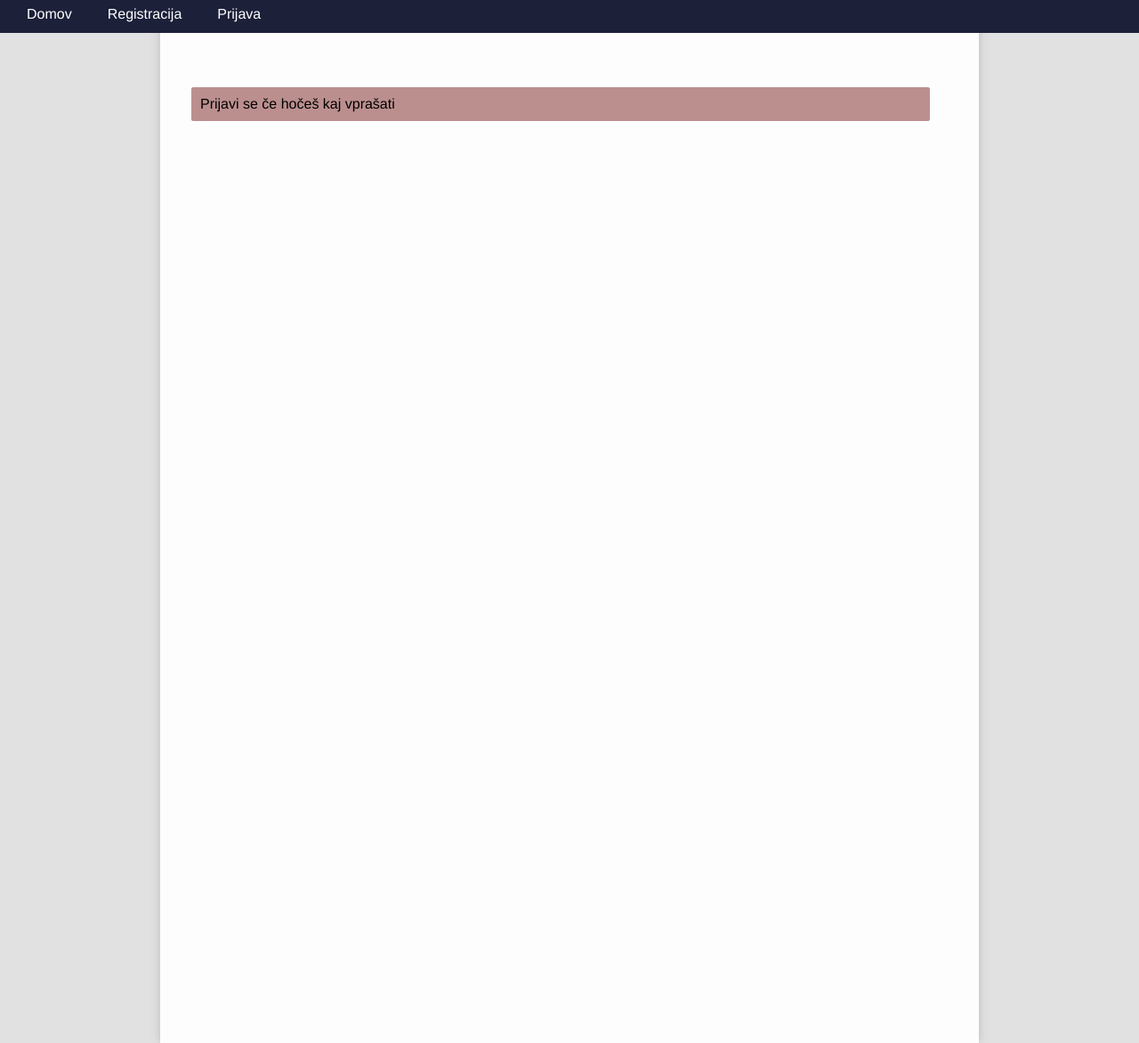
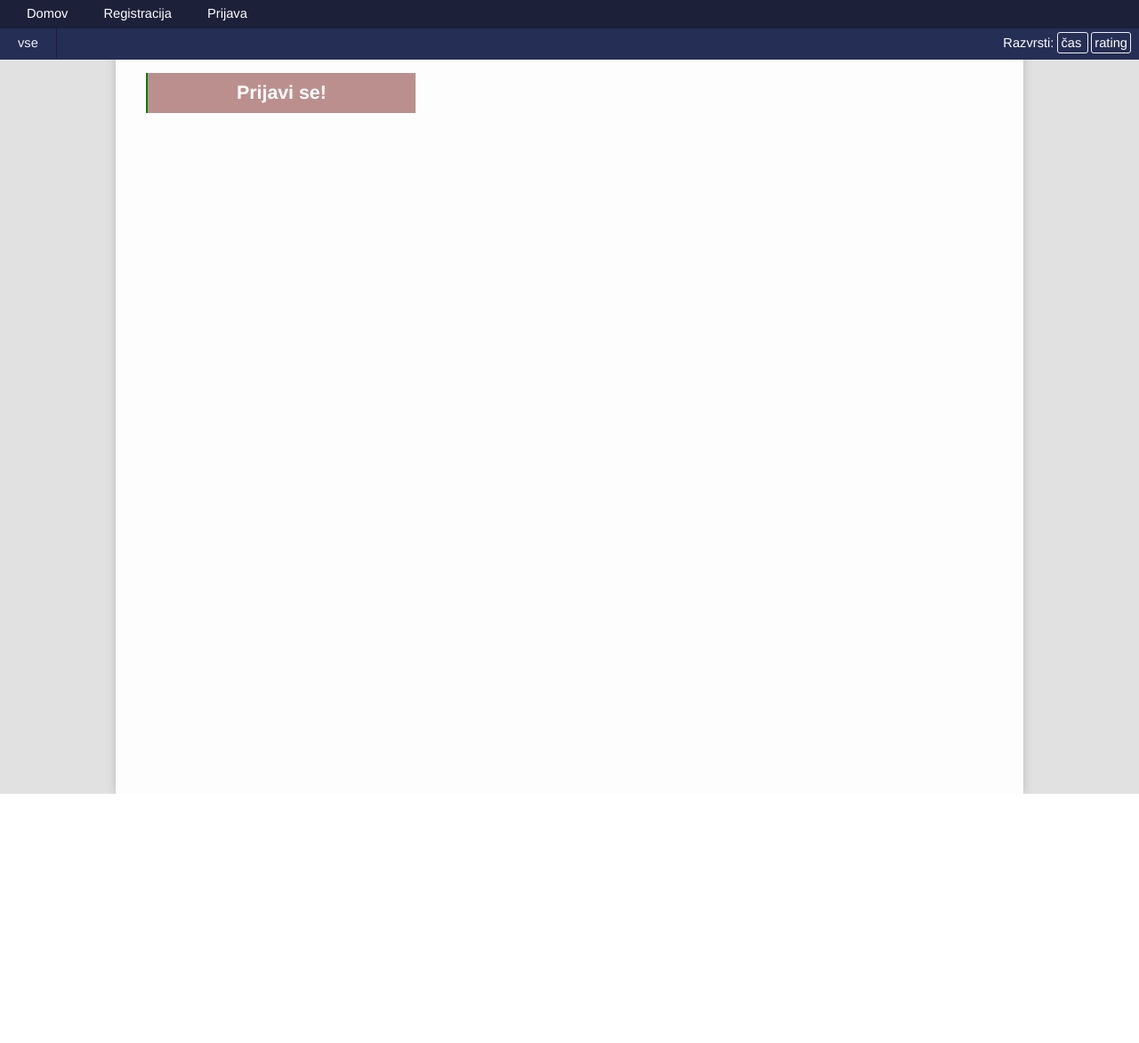
Before and after one commit to Gregor-P/vprasanja-odgovori, a PHP site: page /vprasanja-odgovori/ in a window 1280 px wide. Shown: the whole page at 89% size. After the commit the page ends 892 px from the top, so only its background shows below. Run offline with PHP 8.4, Linux system fonts and the light colour scheme; data that the repository does not hold is empty.

Commit message:
zadnji popravki
side bar dodan, spremembe sortiranja, css...

```diff
--- a/comments.php
+++ b/comments.php
@@ -10,7 +10,7 @@
         <form action="insert_comment.php" method="POST">
             <input type="hidden" name="parent_id" value="'. $answer_id .'"/>
 
-            <textarea required="required" id="comment-field" name="comment" rows="3" cols="50" style="resize:none;"></textarea>
+            <textarea required="required" id="comment-field" name="comment" rows="3" cols="50"></textarea>
             <br/>
             <input type="submit" value="Odgovori"/>
         </form>
@@ -30,7 +30,7 @@
 
 function commentBlock(PDO $pdo, $row, $isReply = 0, $onIndex = 0){
     if($isReply == 1){
-        echo '<span class="comment"><div class="question-block">';
+        echo '<div class="reply-block" style="margin-left: 50px">';
     }
     else{
         echo '<div class="question-block">';
@@ -45,7 +45,6 @@
     if(isset($_SESSION['user_id'])){
         if($row['user_id']==$_SESSION['user_id'] || $_SESSION['admin'] == 1){
             echo '<a style="float: right;" href="delete_comment.php?id='. $row['post_id'] .'"> X </a>';
-            echo '<br/>';
         }
     }
 
@@ -59,7 +58,7 @@
     }
     echo '</p> </div>';
     if($isReply == 1){
-        echo '</span>';
+        echo '';
     }
 }
 
@@ -67,8 +66,8 @@
     $stmt = $pdo->prepare("SELECT *, p.id AS post_id FROM posts p "
             . "INNER JOIN users u ON u.id = p.user_id "
             //. "INNER JOIN users_posts r ON r.post_id = p.id "
-            . "WHERE p.parent_id = ? ");
-            //. "ORDER BY count(r.id) DESC");
+            . "WHERE p.parent_id = ? "
+            . "ORDER BY p.ratings DESC");
     $stmt->execute([$post_id]);
 
     while($odgovori = $stmt->fetch(PDO::FETCH_ASSOC)){
--- a/footer.php
+++ b/footer.php
@@ -1,3 +1,5 @@
+</div>
+</body>
+</html>
+
 <?php
-
-?>
--- a/header.php
+++ b/header.php
@@ -34,15 +34,17 @@
         echo '<a href="registration.php" class="header-btn"> Registracija </a>';
         echo '<a href="login.php" class="header-btn"> Prijava </a>';
     }
-    if($_SERVER['REQUEST_URI'] == "/vprasanja-odgovori/index.php" || isset($_GET['izbrano'])){
+    $s = $_SERVER['REQUEST_URI']; //zarad lepšga
+    if($s == "/vprasanja-odgovori/index.php" || $s == "/vprasanja-odgovori/" || isset($_GET['izbrano'])){
         include_once './topic_bar.php';
     }
 
 ?>
     </nav>
+
+    <div class="center">
+
     <?php
     if(isset($_SESSION['user_id'])){
         include_once './side_bar.php';
     }
-    ?>
-    <nav class="center">
--- a/index.php
+++ b/index.php
@@ -12,34 +12,27 @@
     $izbrano = " WHERE topic_id = ". $_GET['izbrano'];
 }
 
-
 if(isset($_GET['sortBy'])){
     $sortBy = $_GET['sortBy'];
-    echo $sortBy;
 }
 else{
     $sortBy = 'rating';
 }
 
-
-
-
-
     if(isset($_SESSION['user_id'])){
-        echo '<p id="ask-question"><a href="add_question.php"> VPRAŠAJ NEKAJ </a></p>';
+        echo '<a class="ask-question" href="add_question.php"> vprašaj kaj</a>';
     }else{
-        echo '<p id="not-signed-in"> Prijavi se če hočeš kaj vprašati </p>';
+        echo '<a href="login.php" class="ask-question" id="not-signed-in"> Prijavi se! </a>';
     }
 
-    $string = "SELECT *,p.id AS post_id FROM posts p"
+    $string = "SELECT *,p.id AS post_id FROM posts p"           //ustvari sql string in mu doda izbiro teme
             . " INNER JOIN users u ON u.id = p.user_id "
-            //. " INNER JOIN users_posts s ON s.post_id = p.id"
             . $izbrano . " AND parent_id IS NULL";
 
 
-    switch ($sortBy){
+    switch ($sortBy){                                           //glede na izbiro še doda sortiranje vprašanj
         case 'rating':
-            $string = $string . " ORDER BY ratings DESC";
+            $string = $string . " ORDER BY ratings DESC";       //TODO: ASC in DESC
             break;
         case 'time':
             $string = $string . " ORDER BY p.timestamp DESC";
--- a/style.css
+++ b/style.css
@@ -1,20 +1,13 @@
 body{
     background-color: #e1e1e1;
     font-family: Helvetica;
-    font-size: 12pt;
+    font-size: 11pt;
     margin: 0 auto;
+    height: 100%;
 }
 
-.center{
-    margin: -18px auto;
-    padding: 10px;
-    width: 900px;
-    min-width: 540px;
-    min-height: 1080px;
-    padding-top: 100px;
-    background-color: #fdfdfd;
-    z-index: -1;
-    box-shadow: 0px 0px 10px #bcbcbc;
+html, .center, #side-bar{
+    min-height: 100%;
 }
 
 @media (max-width: 900px){
@@ -23,33 +16,46 @@
     }
 }
 
+.center{
+    margin: -18px auto;
+    padding: 10px;
+    width: 1000px;
+    min-width: 540px;
+    padding-top: 100px;
+    background-color: #fdfdfd;
+    z-index: -1;
+    box-shadow: 0px 0px 10px #bcbcbc;
+}
+
 #side-bar{
-    float: right;
+    float: left;
     padding-top: 110px;
     min-height: 1080px;
-    width: 290px;
-    background-color: #efefef;
+    width: 240px;
+    background-color: #fdfdfd;
     color: black;
-    box-shadow: -3px -3px 3px #9f9f9f;
-    display: none;
+    border-right: 1px solid gray;
+    margin-top: -100px;
 }
 
-h3{
-    margin-left: 15px;
-    color: #161930;
-}
-
-img{
-    margin: 0 auto;
+.question-block, .reply-block{
+    float: left;
+    margin: 10px 0 0 25px;
+    padding: 15px 15px 5px 15px;
+    width: 90%;
+    min-width: 470px;
+    max-width: 650px;
+    background-color: white;
+    border-left: 2px solid gray;
 }
 
 
 nav#header{
     margin-top: 15px;
     background-color: #1c2039;
-    color: lightgrey;
+    color: white;
     width: 100%;
-    height: 20px;
+    height: 15px;
     padding: 10px;
     position: fixed;
 }
@@ -62,13 +68,11 @@
     margin-top: -10px;
 }
 
-.header-btn:hover{
-}
-
 #topics-bar{
     background-color: #252e54;
     width: 100%;
     margin-left: -10px;
+    margin-top: -5px;
     position: fixed;
     height: 35px;
 }
@@ -77,8 +81,18 @@
     text-align: center;
     color: #f0f0f0;
     padding: 8px 20px 9px 20px;
-    border-right: 2px solid #1c2039;
+    border-right: 1px solid #1c2039;
     display: inline-block;
+}
+
+h3{
+    font-size: 12pt;
+    margin-left: 15px;
+    color: #161930;
+}
+
+img{
+    margin: 0 auto;
 }
 
 a{
@@ -136,47 +153,29 @@
     width: 100%;
 }
 
-#ask-question a, #ask-question, #not-signed-in{
-    color: black;
-    padding: 10px;
+.ask-question, #not-signed-in{
+    display: inline-block;
+    text-align: center;
     background-color: lightgreen;
-    border-radius: 2px;
-    margin-left: 25px;
-    width: 90% !important;
+    color: white;
+    font-weight: bold;
+    font-size: 16pt;
+    padding: 10px 100px 10px 100px;
+    float: left;
+    margin-left: 24px;
+    border-left: 2px solid green;
 }
 
 #not-signed-in{
     background-color: rosybrown;
 }
 
-.question-block{
-    clear: both;
-    margin: 25px;
-    padding: 15px 15px 5px 15px;
-    width: 90%;
-    min-width: 470px;
-    background-color: white;
-    border-left: 2px solid gray;
-}
-
-.comment div{
-    width: 80%;
-    padding: 10px;
-    margin-left: 80px;
-}
-
-
-
 #question-title{
     font-size: 16pt;
     margin-left: 10px;
     margin-bottom: -5px;
-    color: black;
+    color: orangered;
     font-family: "Times New Roman";
-}
-
-#question-title:hover{
-    color: orangered;
 }
 
 #content{
```
Also changed, not shown: other parts of style.css (+13 -14 lines), test.php (added, +21 -0 lines).
